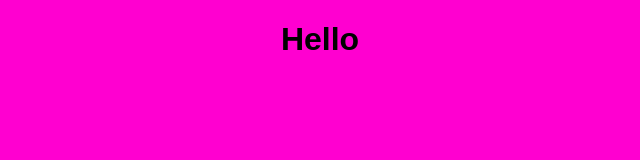
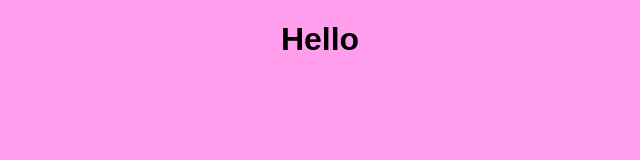
Before and after one commit to polina-smnnk/quizes-site, a plain HTML site: page index.html in a window 1280 px wide. Shown: the whole page, without its empty margins (320-960 px from the left). Drawn offline with Linux system fonts and the light colour scheme.

Commit message:
Bacckground-colour changed

```diff
--- a/styles.css
+++ b/styles.css
@@ -1,7 +1,7 @@
 body {
   font-family: Arial, sans-serif;
   text-align: center;
-  background-color: rgb(255, 0, 208);
+  background-color: rgb(255, 158, 237);
   background-size: cover;
   background-position: center;
   background-repeat: no-repeat;
```
